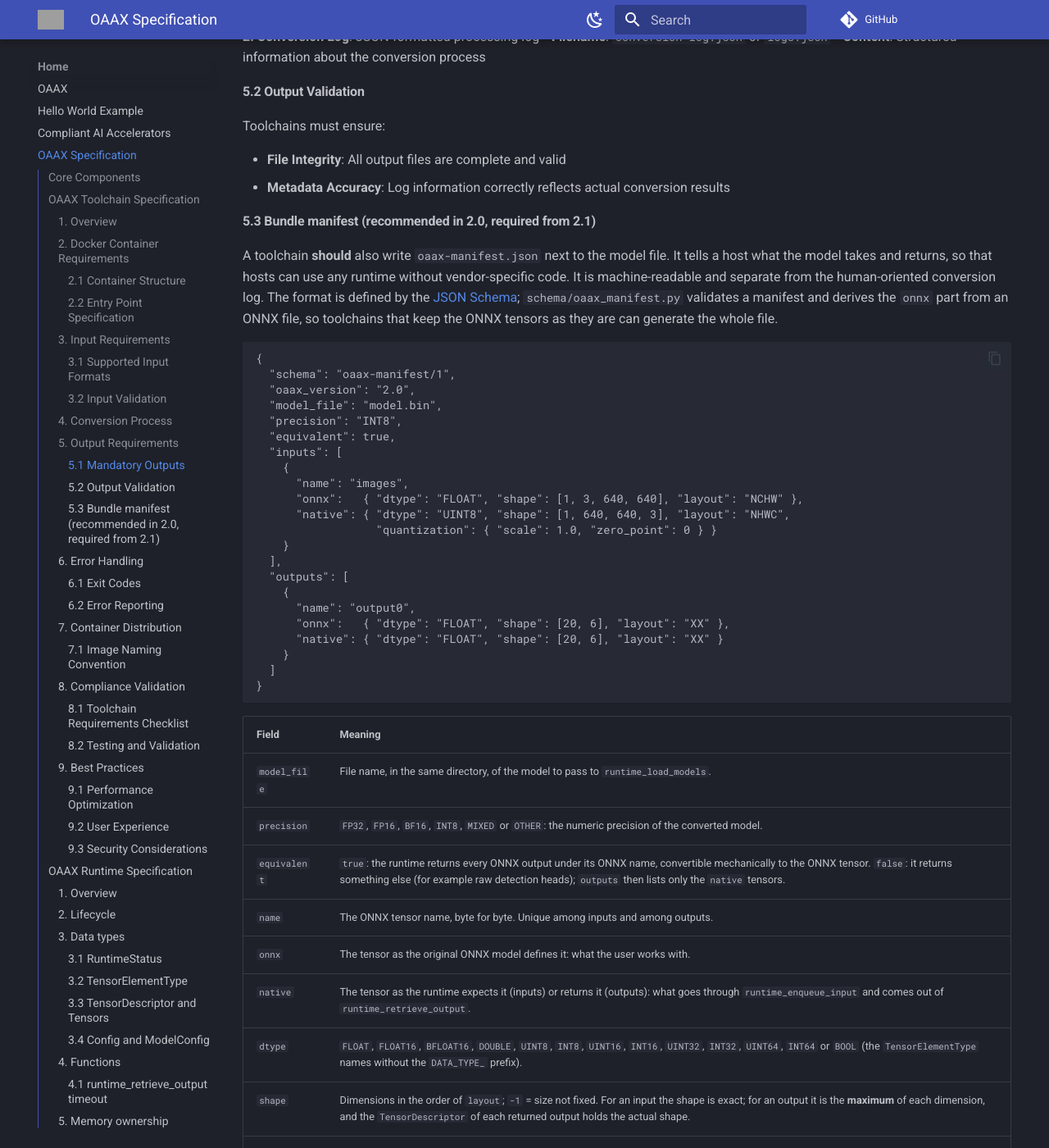
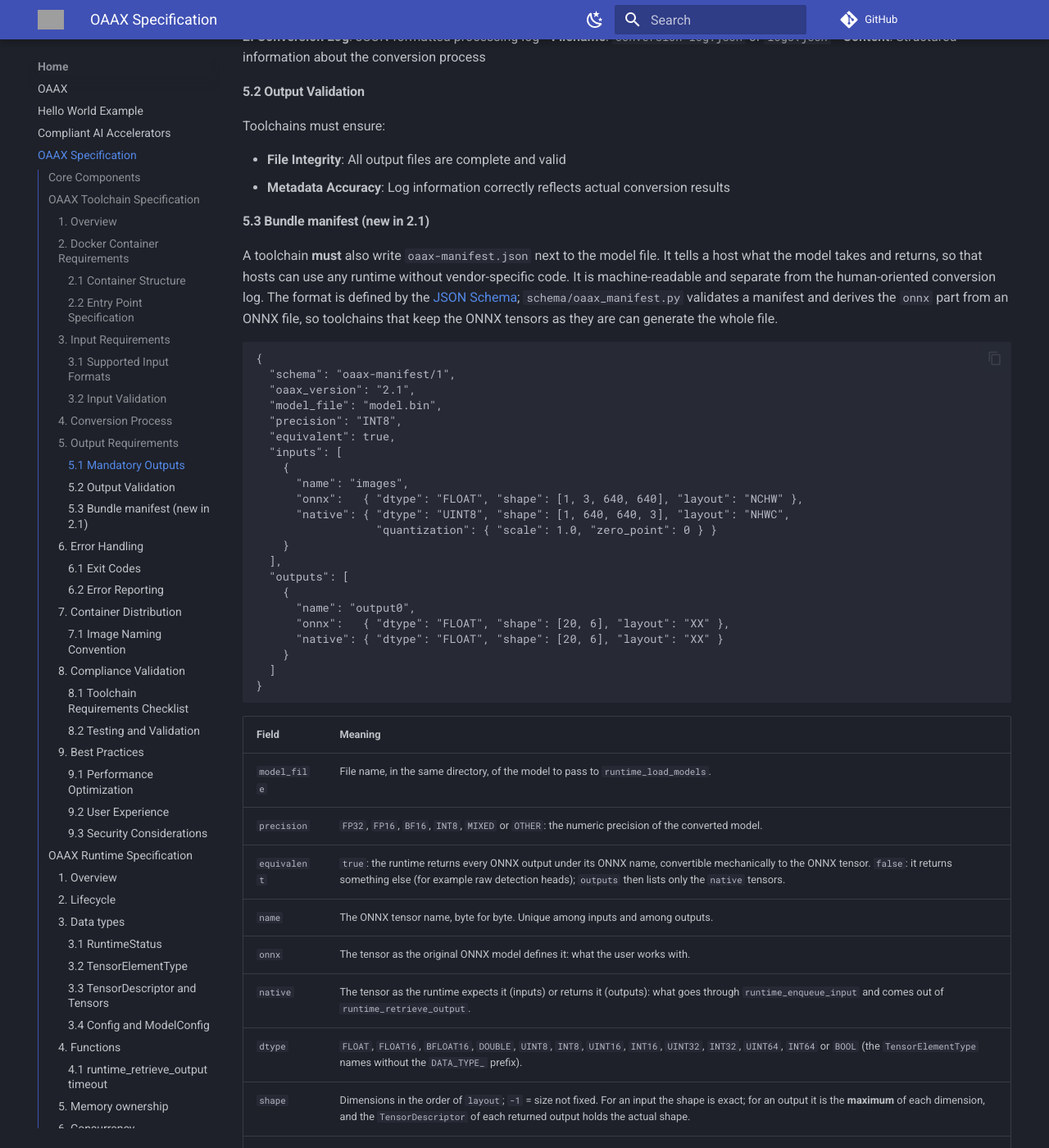
Before and after one commit to OAAX-standard/OAAX, an MkDocs documentation site: the page built from docs/Specification.md, in a window 1280 px wide and 1400 px high, scrolled down 2673 px. Shown: the whole window at 82% size. Built offline with MkDocs 1.6.1 and Material for MkDocs 9.7.7, drawn with Linux system fonts in a browser that asks for light colours; comment, search, counter and statistics services are not loaded; grey boxes are pictures that could not be loaded.

Commit message:
Target the manifest at 2.1, not 2.0
It is a new artifact, not a clarification of 2.0: the 2.0 specification
stays frozen. Section 5.3 now reads 'new in 2.1' and is not to be merged
before 2.0 is released.

AI-assisted change.

Co-Authored-By: Claude Sonnet 5.5 <noreply@anthropic.com>
Claude-Session: https://claude.ai/code/session_01D8FNM6WTF2fzv9ruQ5si9o
Signed-off-by: Ayoub Assis <assis.ayoub@gmail.com>

````diff
--- a/docs/Specification.md
+++ b/docs/Specification.md
@@ -119,14 +119,14 @@ Toolchains must ensure:
 * **File Integrity**: All output files are complete and valid
 * **Metadata Accuracy**: Log information correctly reflects actual conversion results
 
-#### 5.3 Bundle manifest (recommended in 2.0, required from 2.1)
+#### 5.3 Bundle manifest (new in 2.1)
 
-A toolchain **should** also write `oaax-manifest.json` next to the model file. It tells a host what the model takes and returns, so that hosts can use any runtime without vendor-specific code. It is machine-readable and separate from the human-oriented conversion log. The format is defined by the [JSON Schema](https://github.com/OAAX-standard/OAAX/blob/main/schema/oaax-manifest.schema.json); `schema/oaax_manifest.py` validates a manifest and derives the `onnx` part from an ONNX file, so toolchains that keep the ONNX tensors as they are can generate the whole file.
+A toolchain **must** also write `oaax-manifest.json` next to the model file. It tells a host what the model takes and returns, so that hosts can use any runtime without vendor-specific code. It is machine-readable and separate from the human-oriented conversion log. The format is defined by the [JSON Schema](https://github.com/OAAX-standard/OAAX/blob/main/schema/oaax-manifest.schema.json); `schema/oaax_manifest.py` validates a manifest and derives the `onnx` part from an ONNX file, so toolchains that keep the ONNX tensors as they are can generate the whole file.
 
 ```json
 {
   "schema": "oaax-manifest/1",
-  "oaax_version": "2.0",
+  "oaax_version": "2.1",
   "model_file": "model.bin",
   "precision": "INT8",
   "equivalent": true,
````
